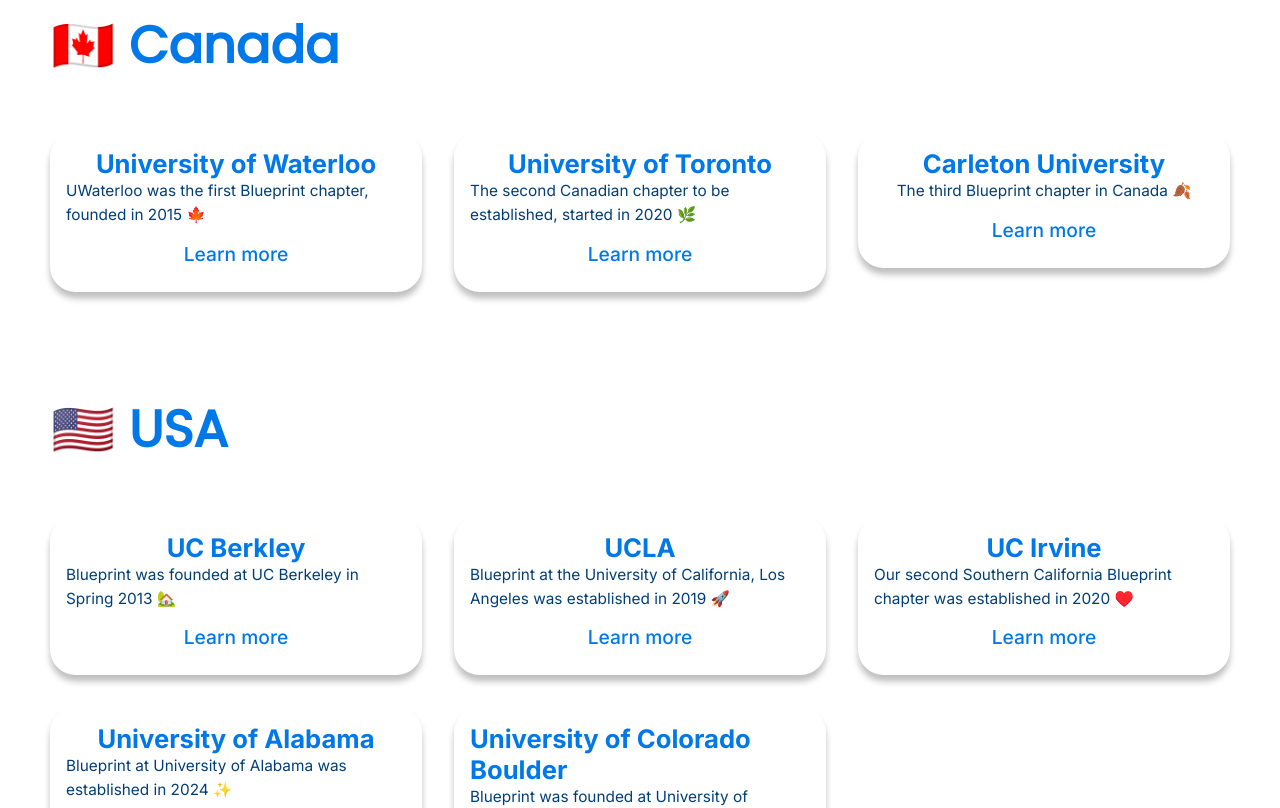
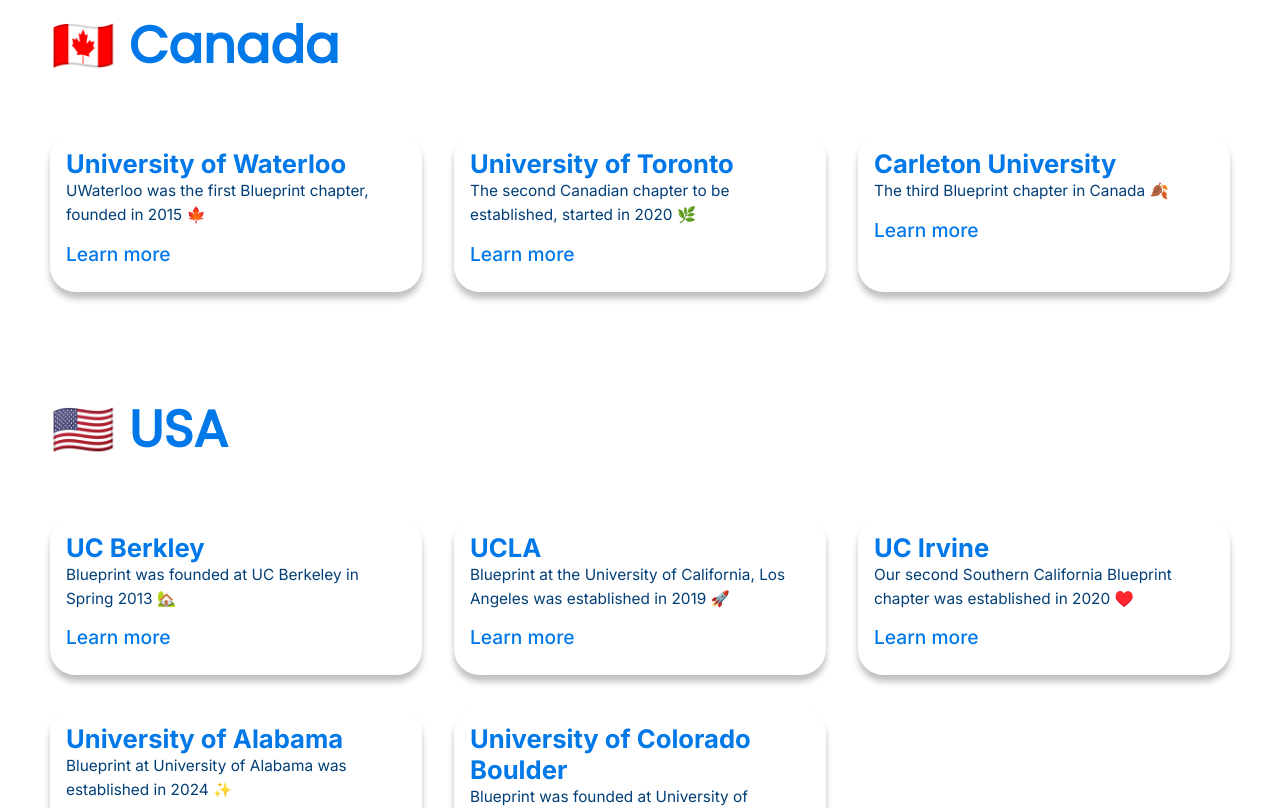
Before and after one commit to uoftblueprint/website-v2, a Next.js app: page /chapters in a window 1280 px wide. Shown: the part 940-1748 px from the top of the page. Built offline with nearby package versions, Linux system fonts and the light colour scheme.

Commit message:
fixed card heights to be the same

```diff
--- a/src/app/chapters/page.tsx
+++ b/src/app/chapters/page.tsx
@@ -12,7 +12,9 @@ const infoCAN = [
 ]
 
 const rowCAN = infoCAN.map((info)=> (
-  <div key={info.title} className={"card"}> <ChaptersCard name={info.title} description={info.description} link={info.link}></ChaptersCard></div>
+  <div key={info.title} className={"card"} style={{ display: 'flex', flexDirection: 'column', height: '100%' }}>
+    <ChaptersCard name={info.title} description={info.description} link={info.link}></ChaptersCard>
+  </div>
 ));
 
 //USA
@@ -26,7 +28,9 @@ const infoUSA = [
 
 
 const rowUSA = infoUSA.map((info)=> (
-  <div key={info.title} className={"card"}> <ChaptersCard name={info.title} description={info.description} link={info.link}></ChaptersCard></div>
+  <div key={info.title} className={"card"} style={{ display: 'flex', flexDirection: 'column', height: '100%' }}>
+    <ChaptersCard name={info.title} description={info.description} link={info.link}></ChaptersCard>
+  </div>
 ));
 
 
@@ -43,6 +47,7 @@ export default function ChaptersPage() {
       ></Banner>
 
       <h1 className="text">🇨🇦 Canada</h1>
+
       <Stack className="chapters-page-main" gap="lg">
         <SimpleGrid
           cols={{base: 1, xs: 2, md: 3}}
@@ -52,7 +57,8 @@ export default function ChaptersPage() {
           {rowCAN}
         </SimpleGrid>
       </Stack>
-        <h1 className="text">🇺🇸 USA</h1>
+
+      <h1 className="text">🇺🇸 USA</h1>
 
       <Stack className="chapters-page-main" gap="lg">
         <SimpleGrid cols={{base: 1, xs: 2, md: 3}}
@@ -60,7 +66,6 @@ export default function ChaptersPage() {
           verticalSpacing={{ base: "md", sm: "xl" }}
         >
           {rowUSA}
-
         </SimpleGrid>
       </Stack>
 
--- a/src/chapters-card/ChaptersCard.css
+++ b/src/chapters-card/ChaptersCard.css
@@ -1,6 +1,8 @@
 .mantine-Card-root {
-  flex-shrink: 0;
-  align-items: center;
+  display: flex;
+  flex-direction: column;
+  align-items: flex-start;
+  height: '100%';
   box-shadow: 0vw 0.5vw 0.5vw 0vw rgba(0, 0, 0, 0.25);
   border-radius: 2vw;
 }
--- a/src/chapters-card/ChaptersCard.tsx
+++ b/src/chapters-card/ChaptersCard.tsx
@@ -3,7 +3,7 @@ import "../chapters-card/ChaptersCard.css";
 
 export function ChaptersCard({ name, description, link }) {
   return (
-    <Card>
+    <Card className={"card"} style={{ height: '100%' }}>
       <Card.Section c="#0078E8" className={"chapter-name"}>
         {name}
       </Card.Section>
```
